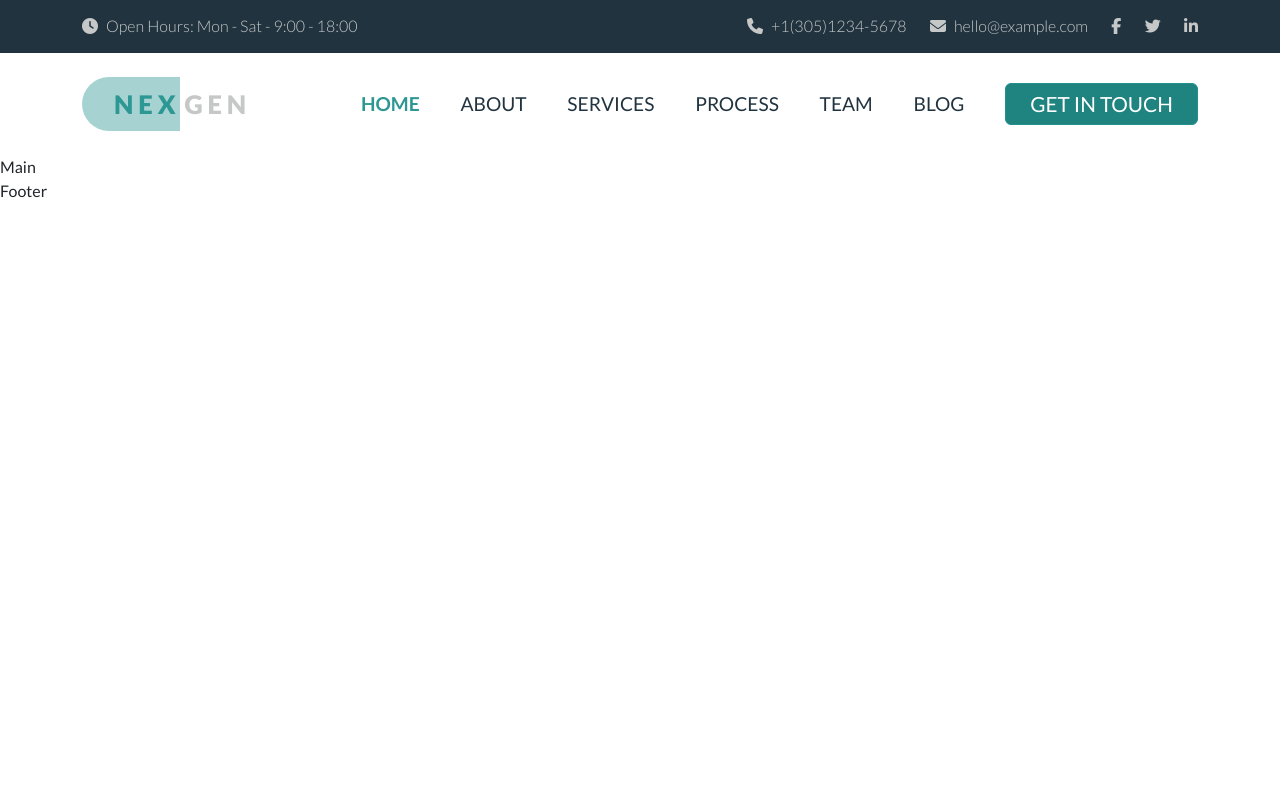
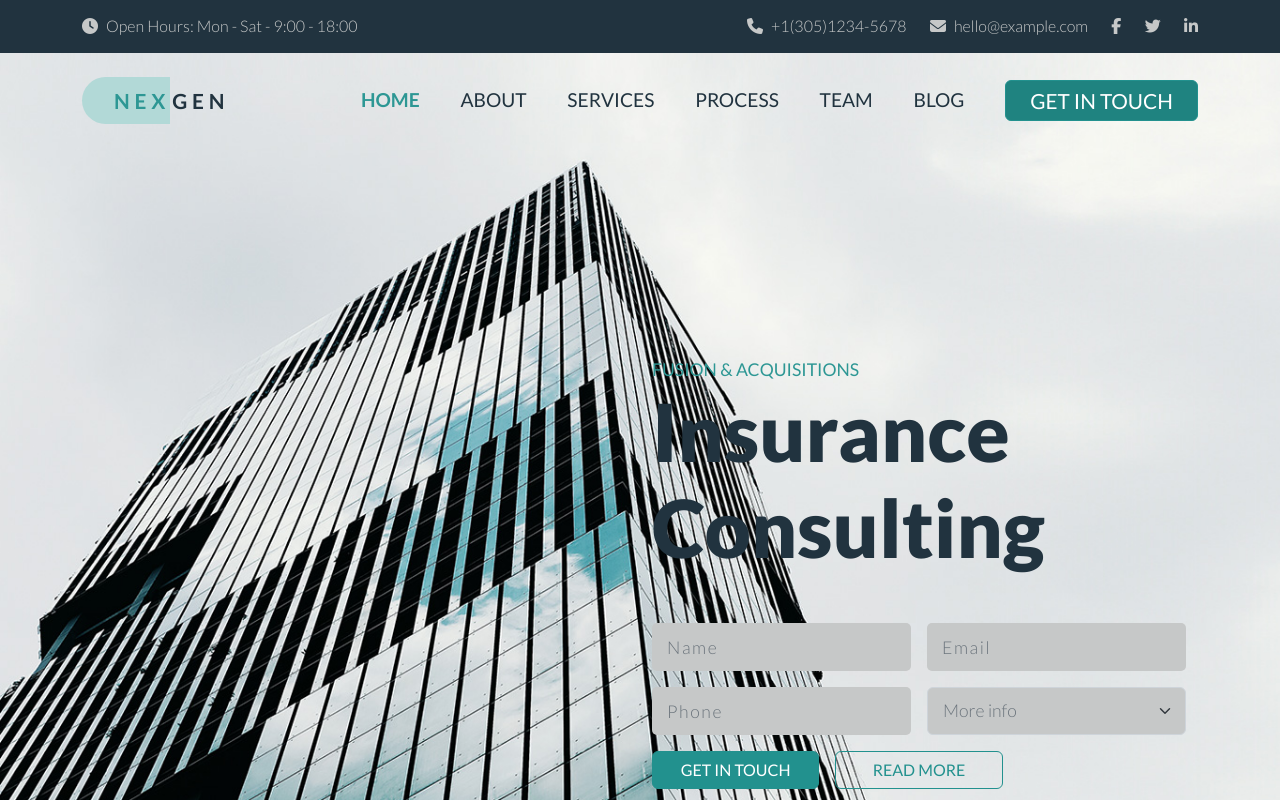
Before and after one commit to RiccardoCivardi/proj-html-vuejs, a Vue app: page / in a window 1280 px wide. Shown: the top 800 px of the page. Built offline with nearby package versions, Linux system fonts and the light colour scheme.

Commit message:
[add] hero section

```diff
--- a/src/components/AppHeader.vue
+++ b/src/components/AppHeader.vue
@@ -3,10 +3,11 @@
 /* Import data */
 import menu from '../data/partials/menu';
 
-/* Import components: Announcement, LogoCompany, HeaderMenu */
+/* Import components: Announcement, LogoCompany, HeaderMenu, HeroSection*/
 import Announcement from './partials/Announcement.vue';
 import LogoCompany from './partials/LogoCompany.vue';
 import HeaderMenu from './partials/HeaderMenu.vue';
+import HeroSection from './partials/HeroSection.vue';
 
 export default {
 
@@ -16,7 +17,8 @@ export default {
 
     Announcement,
     LogoCompany,
-    HeaderMenu
+    HeaderMenu,
+    HeroSection
 
   },
 
@@ -38,15 +40,17 @@ export default {
 
 <template>
 
+  <div class="wrapper">
+
     <header>
 
       <!-- You can add or remove Announcement and you can edit the data in contact.js -->
       <Announcement/>
 
-    <div class="container-xl py-4 d-flex align-items-center justify-content-between">
+      <div class="container-xl mx-auto py-4 d-flex align-items-center justify-content-between">
 
         <!-- logo size small -->
-      <LogoCompany size="big"/>
+        <LogoCompany size="small"/>
 
         <nav class="col-2 col-lg-9 d-flex align-items-center justify-content-end">
 
@@ -73,6 +77,10 @@ export default {
 
     </header>
 
+    <HeroSection/>
+
+  </div>
+
 </template>
 
 <style lang="scss" scoped>
@@ -80,6 +88,11 @@ export default {
 /* Import vars */
 @use '../style/partials/vars' as *;
 
+.wrapper {
+  background-image: url('../assets/img/bg-6.jpg');
+  background-size: cover;
+  background-repeat: no-repeat;
+  background-position: left;
   .dropdown{
     .hamburger {
       cursor: pointer;
@@ -89,5 +102,7 @@ export default {
       }
     }
   }
+}
+
 
 </style>
--- a/src/components/AppMain.vue
+++ b/src/components/AppMain.vue
@@ -1,8 +1,17 @@
 <script>
+
+/* Import components: */
+
 
 export default {
 
-  name:'AppMain'
+  name:'AppMain',
+
+  components: {
+
+
+
+  }
 
 }
 
@@ -10,7 +19,13 @@ export default {
 
 <template>
 
-  <main>Main</main>
+  <main>
+
+
+
+
+
+  </main>
 
 </template>
 
--- a/src/components/partials/Announcement.vue
+++ b/src/components/partials/Announcement.vue
@@ -24,7 +24,7 @@ export default {
 <template>
 
   <div class="announcement-wrapper">
-    <div class="container-xl">
+    <div class="container-xl mx-auto">
       <div class="row d-flex justify-content-between">
 
         <!-- 0pening time -->
--- a/src/components/partials/HeroSection.vue
+++ b/src/components/partials/HeroSection.vue
@@ -2,13 +2,106 @@
 
 export default {
 
+  name: 'HeroSection'
+
 }
+
 </script>
 
 <template>
 
+  <!-- !!!! background-image in small screen???? -->
+
+  <div class="container-xl mx-auto row d-flex align-items-center justify-content-end">
+
+    <div class="col-12 col-sm-10 offset-sm-2 col-md-8 offset-md-4 col-lg-6 offset-lg-6">
+
+      <p>Fusion & acquisitions</p>
+      <h1 class="mb-5">Insurance Consulting</h1>
+
+      <form class="row g-3">
+
+        <div class="col-10 col-sm-6 offset-sm-0">
+          <input class="form-control" type="text" placeholder="Name">
+        </div>
+
+        <div class="col-10 col-sm-6 offset-sm-0">
+          <input class="form-control" type="email" placeholder="Email">
+        </div>
+
+        <div class="col-10 col-sm-6 offset-sm-0">
+          <input class="form-control" type="text" placeholder="Phone">
+        </div>
+
+        <div class="col-10 col-sm-6 offset-sm-0">
+          <select class="form-select">
+            <!-- to customize (v-for) -->
+            <option value="">More info</option>
+          </select>
+        </div>
+
+        <div class="col-5 col-md-4 ">
+          <button type="submit" class="btn btn-primary w-100">Get in touch</button>
+        </div>
+
+        <div class="col-5 col-md-4">
+          <button class="btn btn-outline-primary w-100">Read more</button>
+        </div>
+
+      </form>
+
+    </div>
+
+  </div>
+
 </template>
 
-<style>
+<style lang="scss" scoped>
+
+/* Import vars */
+@use '../../style/partials/vars' as *;
+
+.container-xl {
+  height: $hero-height;
+  p {
+    text-transform: uppercase;
+    color: $shiny-primary;
+    font-size: 1.1rem;
+  }
+  h1{
+    font-weight: 900;
+    color: $bg-300;
+    font-size: 80px;
+  }
+  input, select {
+    width: 100%;
+    height: 48px;
+    background-color: $grey;
+    font-size: 1.1rem;
+    padding-left: 15px,
+  }
+  input{
+    border: none;
+    border-radius: 5px;
+    color: $bg-400;
+    &::placeholder {
+      font-weight: 300;
+      letter-spacing: 0.1rem;
+    }
+  }
+  select {
+    font-weight: 300;
+  }
+  button {
+    text-transform: uppercase;
+    &[type=submit] {
+      color: $bg-100;
+    }
+  }
+
+
+
+
+}
 
 </style>
--- a/src/style/general.scss
+++ b/src/style/general.scss
@@ -19,6 +19,14 @@ body {
   font-family: "Lato", sans-serif;
 }
 
+p{
+  margin-bottom: 0;
+}
+
+img {
+  max-width: 100%;
+}
+
 ul{
   list-style: none;
   padding: 0;
--- a/src/style/partials/_vars.scss
+++ b/src/style/partials/_vars.scss
@@ -61,3 +61,11 @@ $bg-600: $dark-grey;
 
 /* Bootstrap dropdown*/
 $dropdown-min-width: 250px;
+
+/* Height */
+$hero-height: 850px;
+
+/* Bootstrap input and select color  */
+$gray-600: #6c757d;
+$form-select-color: $gray-600;
+$input-placeholder-color: $gray-600;
```
Lines whose indentation alone changed are shown as unchanged.
